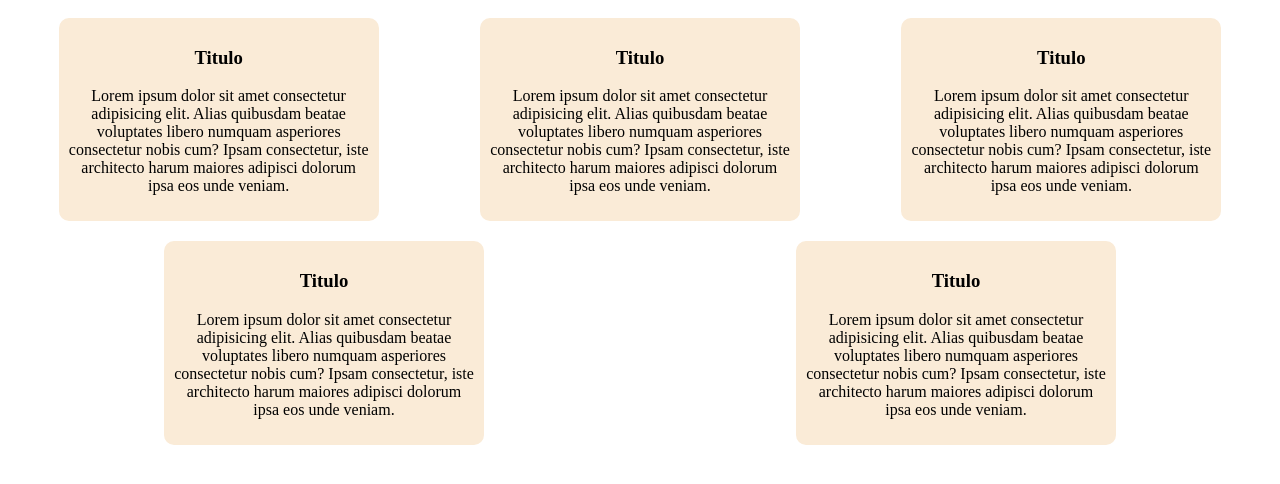
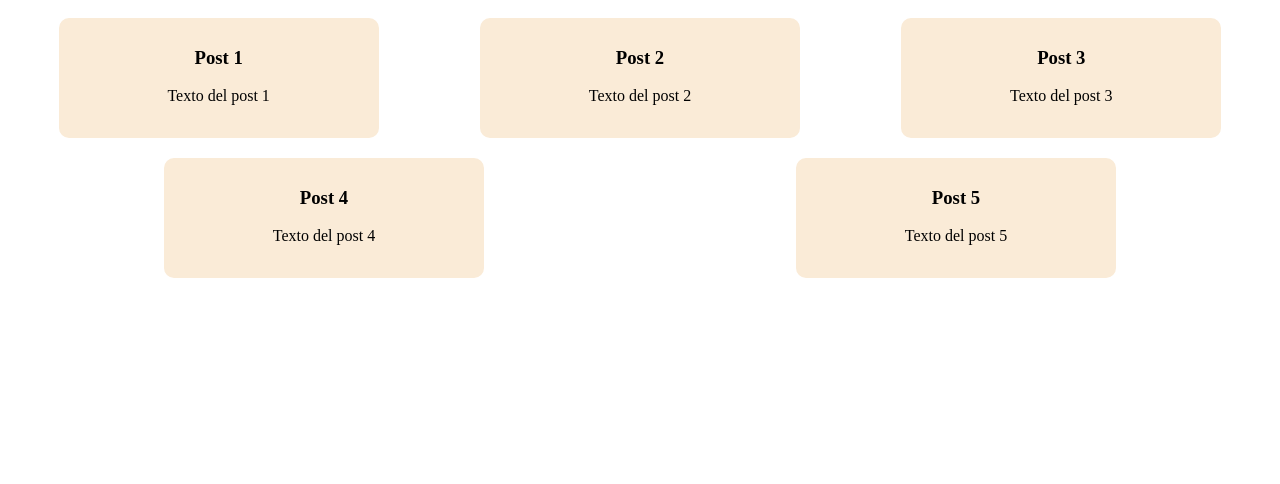
Before and after one commit to willianH4/VueJS-FirstApp, a Vue app: page / in a window 1280 px wide. Shown: the top 484 px of the page. Built offline with nearby package versions, Linux system fonts and the light colour scheme.

Commit message:
Vertical comunication betwewn components - option API

```diff
--- a/src/components/post/PostDetail.vue
+++ b/src/components/post/PostDetail.vue
@@ -1,11 +1,30 @@
 <template>
     <div class="post">
-        <h3>Titulo</h3>
-        <p>Lorem ipsum dolor sit amet consectetur adipisicing elit. Alias quibusdam beatae voluptates libero numquam asperiores consectetur nobis cum? Ipsam consectetur, iste architecto harum maiores adipisci dolorum ipsa eos unde veniam.</p>
+        <h3>{{ props.title }}</h3>
+        <p>{{ props.content }}</p>
     </div>
 </template>
 
-<script lang="ts" setup>
+<script lang="ts">
+    import { defineComponent } from 'vue';
+
+    export default defineComponent({
+        name: 'PostDetail',
+        props: {
+            title: {
+                type: String,
+                required: true
+            },
+            content: {
+                type: String,
+                required: false,
+                default: 'Este post no tiene contenido'
+            }
+        },
+        setup(props) {
+            return { props }
+        }
+    })
 </script>
 
 <style scoped>
--- a/src/components/post/PostList.vue
+++ b/src/components/post/PostList.vue
@@ -1,6 +1,6 @@
 <template>
     <div class="container">
-        <PostDetailVue v-for="(post, index) in info" :key="index" title="post.title" content="post.content"/>
+        <PostDetailVue v-for="post in info" :key="post.title" :title="post.title" :content="post.content"/>
     </div>
 </template>
 
```
